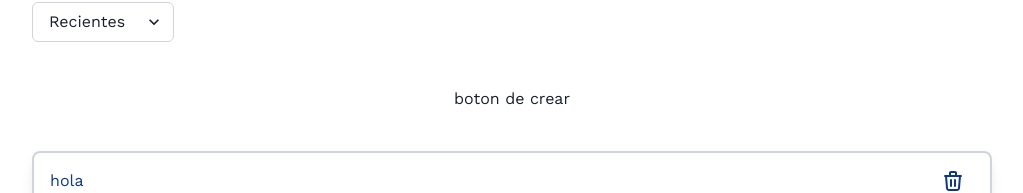
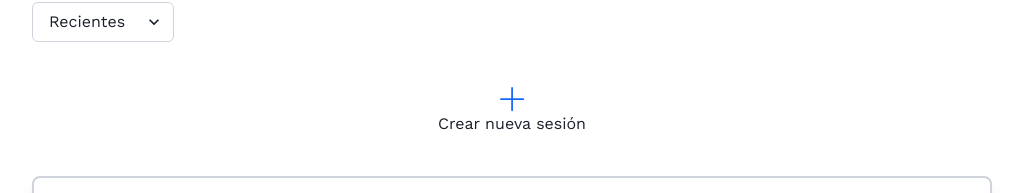
Before and after one commit to frontendcafe/air-flashcards, a Next.js app: page /study-sessions in a window 1280 px wide. Shown: the part 202-395 px from the top of the page, without its empty margins (128-1151 px from the left). Built offline with nearby package versions, Linux system fonts and the light colour scheme; no server answers.

Commit message:
add create button

```diff
--- /dev/null
+++ b/modules/shared/components/Icons/Add.tsx
@@ -0,0 +1,26 @@
+import React from "react";
+
+interface IconProps {
+  width: number;
+  height: number;
+}
+
+export default function AddIcon({ height, width }: IconProps) {
+  return (
+    <svg
+      xmlns="http://www.w3.org/2000/svg"
+      width={height}
+      height={width}
+      viewBox="0 0 28 28"
+      fill="none"
+    >
+      <path
+        d="M13.5417 1V26.0833M1 13.5417H26.0833"
+        stroke="#1867FF"
+        stroke-width="2"
+        stroke-linecap="round"
+        stroke-linejoin="round"
+      />
+    </svg>
+  );
+}
--- a/pages/study-sessions/index.tsx
+++ b/pages/study-sessions/index.tsx
@@ -1,11 +1,14 @@
 import type { NextPage } from "next";
 import Head from "next/head";
+import { useRouter } from "next/router";
 
+import AddIcon from "@/modules/shared/components/Icons/Add";
 import Menu from "@/modules/shared/components/Menu/Menu";
 import StudySessionCard from "@/modules/StudySession/components/StudySessionCard";
-import { Center, Container, Grid, GridItem, Select, Text } from "@chakra-ui/react";
+import { Center, Container, Flex, Grid, GridItem, Select, Text } from "@chakra-ui/react";
 
 const StudySessions: NextPage = () => {
+  const router = useRouter();
   const deleteFunction = (id: string) => {
     console.log(id);
   };
@@ -15,6 +18,10 @@ const StudySessions: NextPage = () => {
   // getUserStudySessions
   // setStudySessions()
   // }, [])
+
+  const handleCreate = () => {
+    router.push("/study-sessions/create");
+  };
 
   return (
     <>
@@ -40,8 +47,20 @@ const StudySessions: NextPage = () => {
           gap={{ base: "25", lg: "10" }}
           justifyContent="center"
         >
-          <GridItem w="100%">
-            <Center>boton de crear</Center>
+          <GridItem
+            w="100%"
+            display="flex"
+            alignItems="center"
+            justifyContent="center"
+            cursor="pointer"
+            onClick={handleCreate}
+          >
+            <Flex flexDirection="column">
+              <Center flexDirection="column">
+                <AddIcon width={25} height={25} />
+                <Text>Crear nueva sesión</Text>
+              </Center>
+            </Flex>
           </GridItem>
           <GridItem w="100%">
             <StudySessionCard
```
